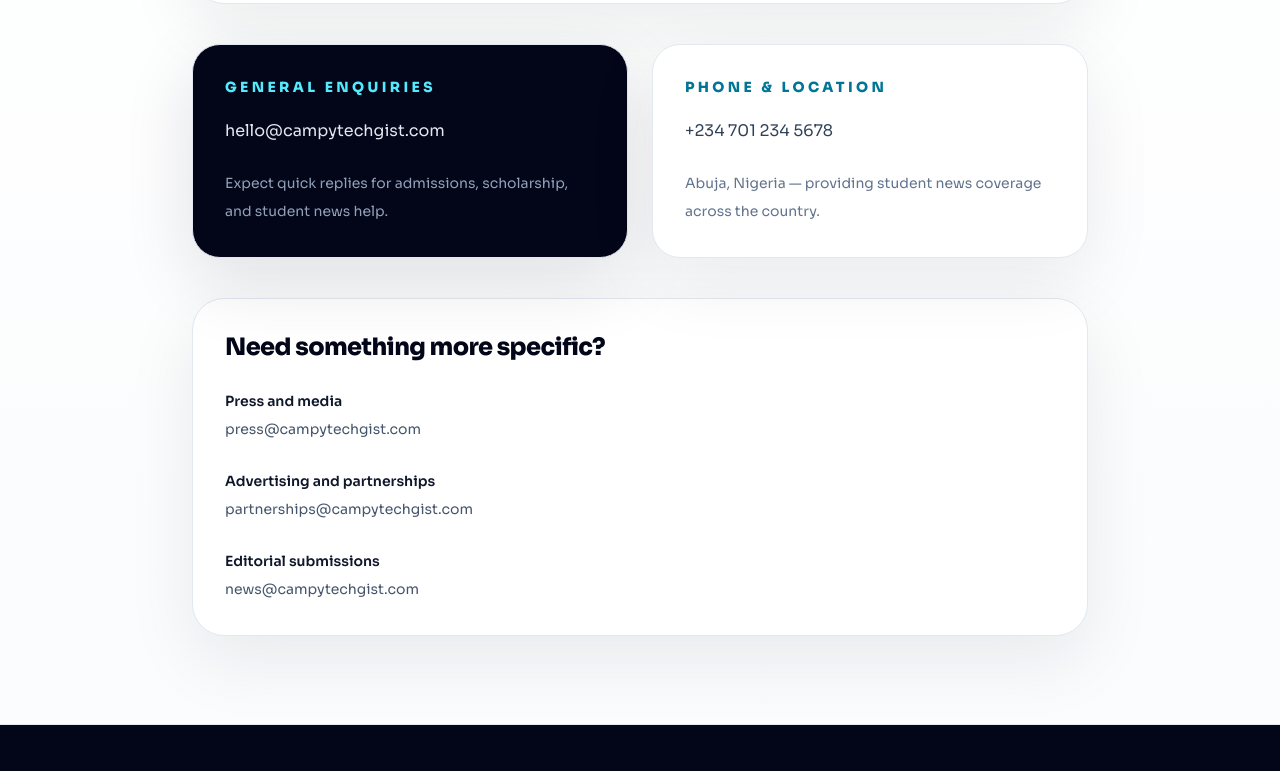
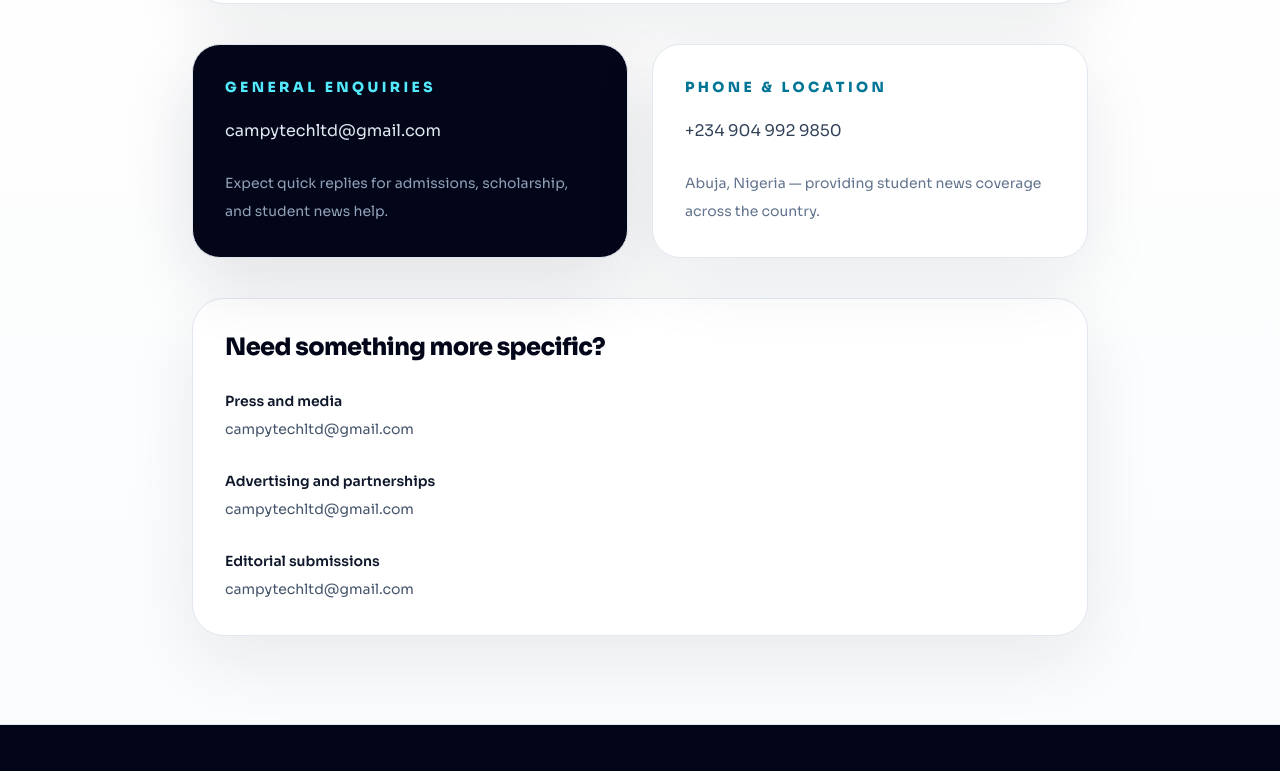
Before and after one commit to CampyTech-Services/frontend, a React (Vite) app: page /contact in a window 1280 px wide. Shown: the part 488-1259 px from the top of the page. Built offline with nearby package versions, Linux system fonts and the light colour scheme; no server answers.

Commit message:
feat: work on the stay updated section

```diff
--- a/src/features/home/pages/ContactPage.jsx
+++ b/src/features/home/pages/ContactPage.jsx
@@ -26,7 +26,7 @@
               General enquiries
             </p>
             <p className="mt-5 text-base leading-7 text-slate-200">
-              hello@campytechgist.com
+              campytechltd@gmail.com
             </p>
             <p className="mt-6 text-sm leading-7 text-slate-400">
               Expect quick replies for admissions, scholarship, and student news
@@ -39,7 +39,7 @@
               Phone & location
             </p>
             <p className="mt-5 text-base leading-7 text-slate-700">
-              +234 701 234 5678
+              +234 904 992 9850
             </p>
             <p className="mt-6 text-sm leading-7 text-slate-500">
               Abuja, Nigeria — providing student news coverage across the
@@ -55,19 +55,19 @@
           <div className="mt-6 space-y-6 text-sm leading-7 text-slate-600">
             <div>
               <p className="font-semibold text-slate-900">Press and media</p>
-              <p>press@campytechgist.com</p>
+              <p>campytechltd@gmail.com</p>
             </div>
             <div>
               <p className="font-semibold text-slate-900">
                 Advertising and partnerships
               </p>
-              <p>partnerships@campytechgist.com</p>
+              <p>campytechltd@gmail.com</p>
             </div>
             <div>
               <p className="font-semibold text-slate-900">
                 Editorial submissions
               </p>
-              <p>news@campytechgist.com</p>
+              <p>campytechltd@gmail.com</p>
             </div>
           </div>
         </section>
```
